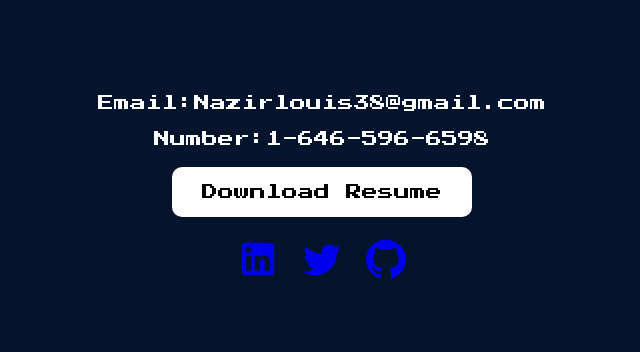
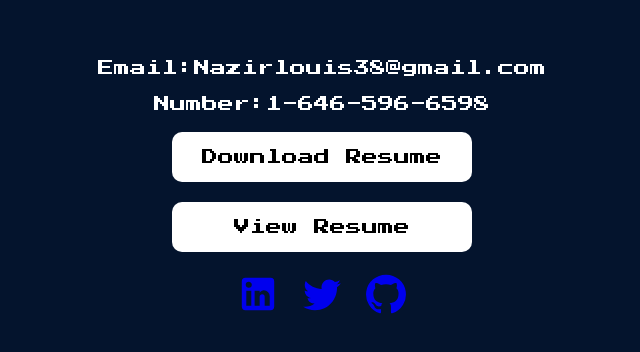
Before and after one commit to Nlouis38/portfolio, a React (Create React App) app: page / in a window 1280 px wide. Shown: the part 3514-3866 px from the top of the page, without its empty margins (318-958 px from the left). Built offline with nearby package versions, Linux system fonts and the light colour scheme; a web font is replaced by a local one.

Commit message:
Download And View Resume Links

```diff
--- a/src/components/Contact.js
+++ b/src/components/Contact.js
@@ -3,14 +3,18 @@ import TwitterIcon from "@mui/icons-material/Twitter";
 import LinkedInIcon from "@mui/icons-material/LinkedIn";
 import GitHubIcon from "@mui/icons-material/GitHub";
 import styled from "styled-components";
+import Resume from "../images/Resume.pdf";
 
 function Contact() {
   return (
     <Container id="contactId">
       <Text data-aos="fade-up">Email:Nazirlouis38@gmail.com</Text>
       <Text data-aos="fade-up">Number:1-646-596-6598</Text>
-      <Link href="./images/Resume.pdf" download>
+      <Link href={Resume} download>
         <Download data-aos="fade-up">Download Resume</Download>
+      </Link>
+      <Link href={Resume} target="_blank">
+        <Download data-aos="fade-up">View Resume</Download>
       </Link>
       <Socials data-aos="fade-up">
         <a
@@ -61,6 +65,10 @@ const Socials = styled.div`
   .icon {
     transform: scale(1.8);
     margin: 20px;
+    @media (max-width: 770px) {
+      height: auto;
+      margin-bottom: 100px;
+    }
   }
   a {
     text-decoration: none;
```
